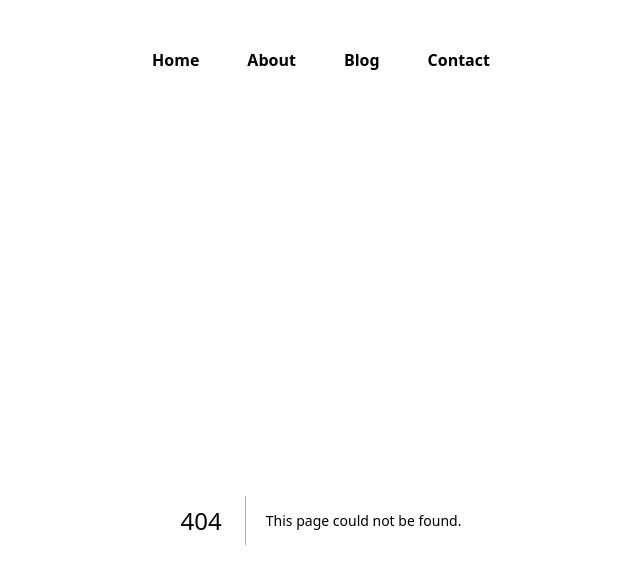
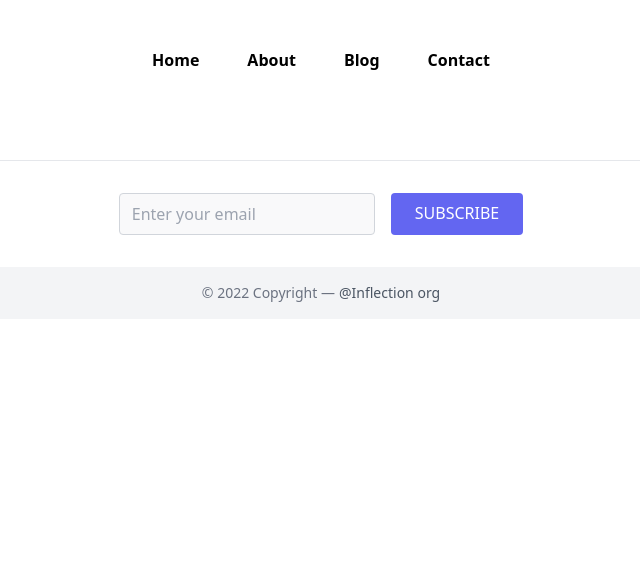
Before and after one commit to adarsh23012003/nextjs-learning-for-video, a Next.js app: page /components/Footer in a window 1280 px wide. Before the commit this address had no page. Shown: the top 584 px of the page, without its empty margins (319-959 px from the left). Built offline with nearby package versions, Linux system fonts and the light colour scheme.

Commit message:
footer added

```diff
--- /dev/null
+++ b/pages/components/Footer.js
@@ -0,0 +1,43 @@
+import React from "react";
+
+function Footer() {
+  return (
+    <>
+      <footer className='text-gray-600 pt-10'>
+        <div className='border-t border-gray-200'>
+          <div className='container px-5 py-8 items-center'>
+            <div className='flex justify-center'>
+              <div className='relative sm:w-64 w-40 sm:mr-4 mr-2'>
+                <input
+                  placeholder='Enter your email'
+                  type='text'
+                  id='footer-field'
+                  name='footer-field'
+                  className='w-full bg-gray-100 bg-opacity-50 rounded border border-gray-300 focus:ring-2 focus:bg-transparent focus:ring-indigo-200 focus:border-indigo-500 text-base outline-none text-gray-700 py-1 px-3 leading-8 transition-colors duration-200 ease-in-out'
+                />
+              </div>
+              <button className='inline-flex text-white bg-indigo-500 border-0 py-2 px-6 focus:outline-none hover:bg-indigo-600 rounded'>
+                SUBSCRIBE
+              </button>
+            </div>
+          </div>
+        </div>
+        <div className='bg-gray-100'>
+          <p className='justify-center flex text-gray-500 text-sm sm:text-left py-4 px-5'>
+            © 2022 Copyright —
+            <a
+              href='https://inflection.org.in/'
+              className='text-gray-600 ml-1'
+              target='_blank'
+              rel='noopener noreferrer'
+            >
+              @Inflection org
+            </a>
+          </p>
+        </div>
+      </footer>
+    </>
+  );
+}
+
+export default Footer;
```
